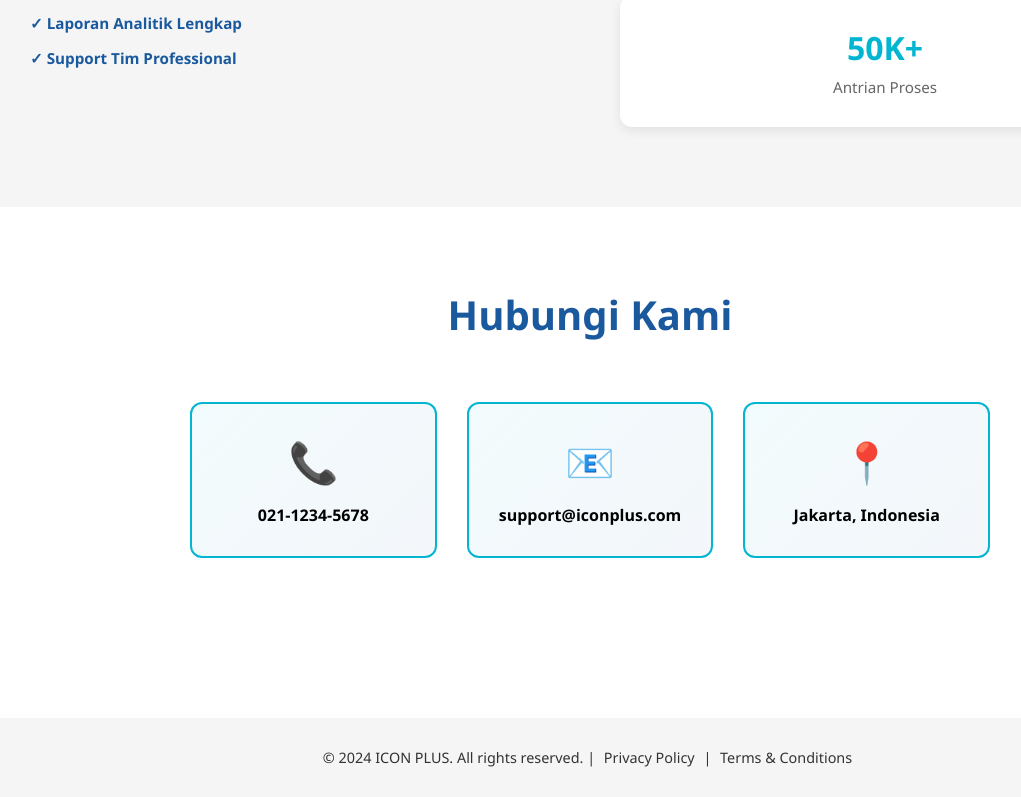
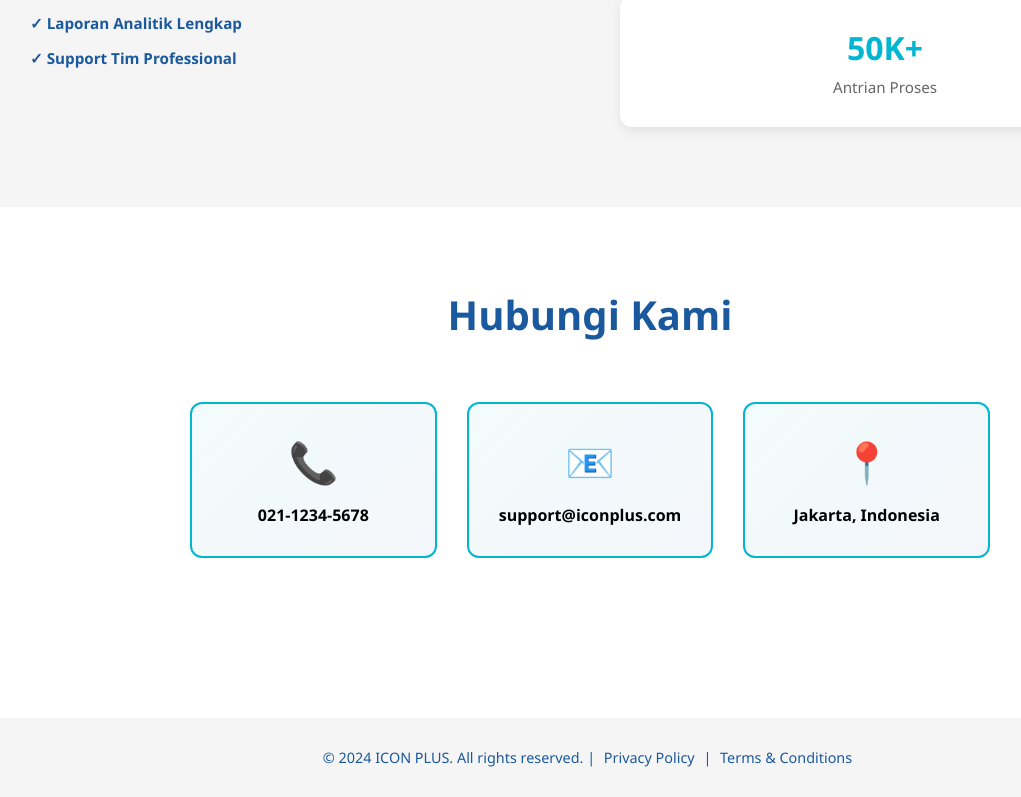
Before and after one commit to Weellyyy/ProjectMagangAntrianAPP, a React (Create React App) app in the folder frontend/: page / in a window 1280 px wide. Shown: the part 2514-3311 px from the top of the page, without its empty margins (50-1071 px from the left). Built offline with nearby package versions, Linux system fonts and the light colour scheme.

Commit message:
merubah warna lagi

```diff
--- a/frontend/src/styles/globals.css
+++ b/frontend/src/styles/globals.css
@@ -1153,13 +1153,13 @@ code {
 .footer .container p {
   margin: 0;
   font-size: 0.9rem;
-  color: rgba(0, 0, 0, 0.8);
+  color: #1A599E;
 }
 
 .footer-link {
   background: none;
   border: none;
-  color: var(--dark-gray);
+  color: #1A599E;
   cursor: pointer;
   padding: 0 5px;
   font-size: 0.9rem;
```
